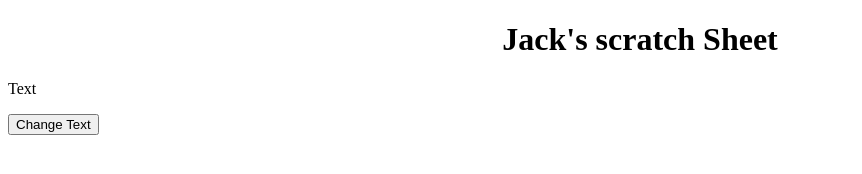
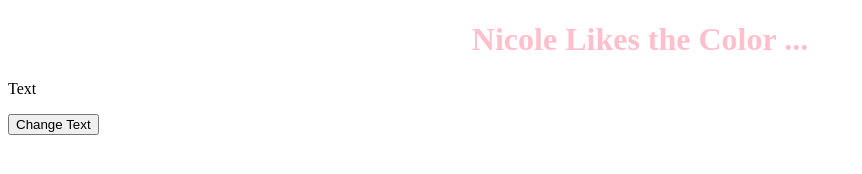
Before and after one commit to bathelix/jsScratch, a plain HTML site: page index.html in a window 1280 px wide. Shown: the whole page, without its empty margins (0-862 px from the left). Drawn offline with Linux system fonts and the light colour scheme.

Commit message:
queryselectors

```diff
--- a/index.html
+++ b/index.html
@@ -5,14 +5,15 @@
     <meta name="viewport" content="width=device-width, initial-scale=1.0">
     <meta http-equiv="X-UA-Compatible" content="ie=edge">
     <title>Scratch</title>
-    <script type = "text/javascript" src = "script.js" ></script>
+
 </head>
 <body>
-    <h1 style="text-align:center">Jack's scratch Sheet</h1>
+    <h1 style="text-align:center">Nicole Likes the Color ...</h1>
 
     <p id='p1'>Text</p>
 
     <button onclick="change()">Change Text</button>
 
+<script type = "text/javascript" src = "script.js" ></script>
 </body>
 </html>
--- a/script.js
+++ b/script.js
@@ -90,8 +90,14 @@
 
 //*********************** */
 
-function squared(num) {
-    console.log( num * num);
-  }
+// function squared(num) {
+//     console.log( num * num);
+//   }
 
-  squared(3);
+//   squared(3);
+
+
+
+var h1 = document.querySelector('h1');
+
+h1.style.color = "pink";
```
